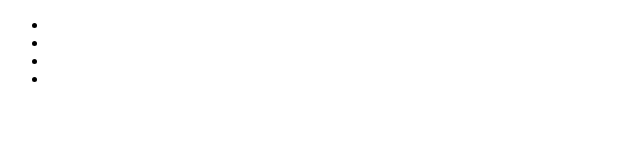
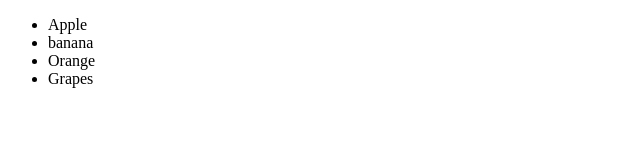
Before and after one commit to Habib1751/newGitTest, a plain HTML site: page index.html in a window 1280 px wide. Shown: the whole page, without its empty margins (0-640 px from the left). Drawn offline with Linux system fonts and the light colour scheme.

Commit message:
made mortar more specific

```diff
--- a/index.html
+++ b/index.html
@@ -7,10 +7,10 @@
 </head>
 <body>
   <ul>
-    <li></li>
-    <li></li>
-    <li></li>
-    <li></li>
+    <li>Apple</li>
+    <li>banana</li>
+    <li>Orange</li>
+    <li>Grapes</li>
   </ul>
 </body>
 </html>
```
Also changed, not shown: 1 other file.
